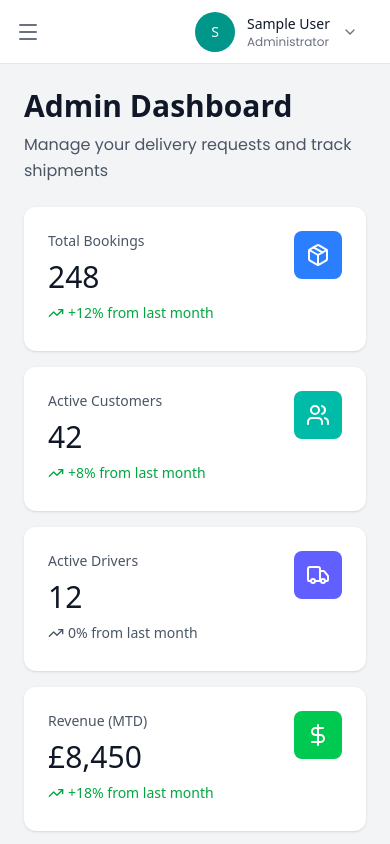
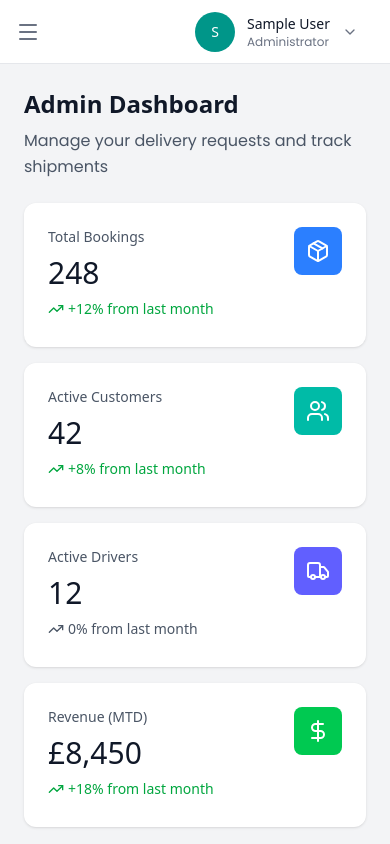
Before and after one commit to MTS-Services/m19logistics, a React (Vite) app: page /admin/dashboard in a window 390 px wide. Built offline with nearby package versions, Linux system fonts and the light colour scheme; no server answers; sample sign-in values are in the browser's storage.

Commit message:
feat: enhance header styling in AdminDashboardHome for improved responsiveness and readability

```diff
--- a/src/pages/dashboards/admin/AdminDashboardHome.jsx
+++ b/src/pages/dashboards/admin/AdminDashboardHome.jsx
@@ -88,7 +88,9 @@ const AdminDashboardHome = () => {
       <div className="space-y-6">
         {/* Header */}
         <div className="mb-6">
-          <h1 className="text-3xl font-bold text-gray-900">Admin Dashboard</h1>
+          <h1 className="text-2xl font-bold text-gray-900 sm:text-3xl lg:text-4xl">
+            Admin Dashboard
+          </h1>
           <p className="mt-2 text-gray-600">Manage your delivery requests and track shipments</p>
         </div>
         {/* Stats Grid */}
```
